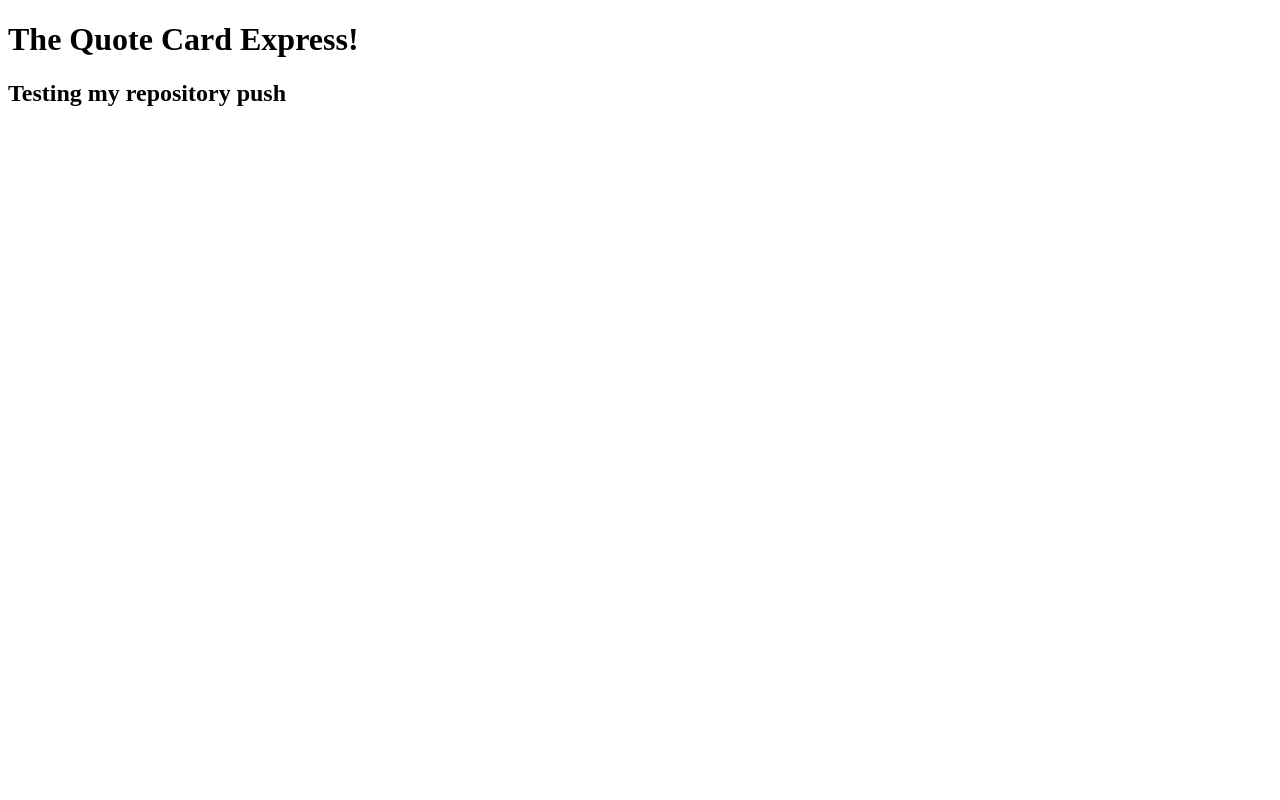
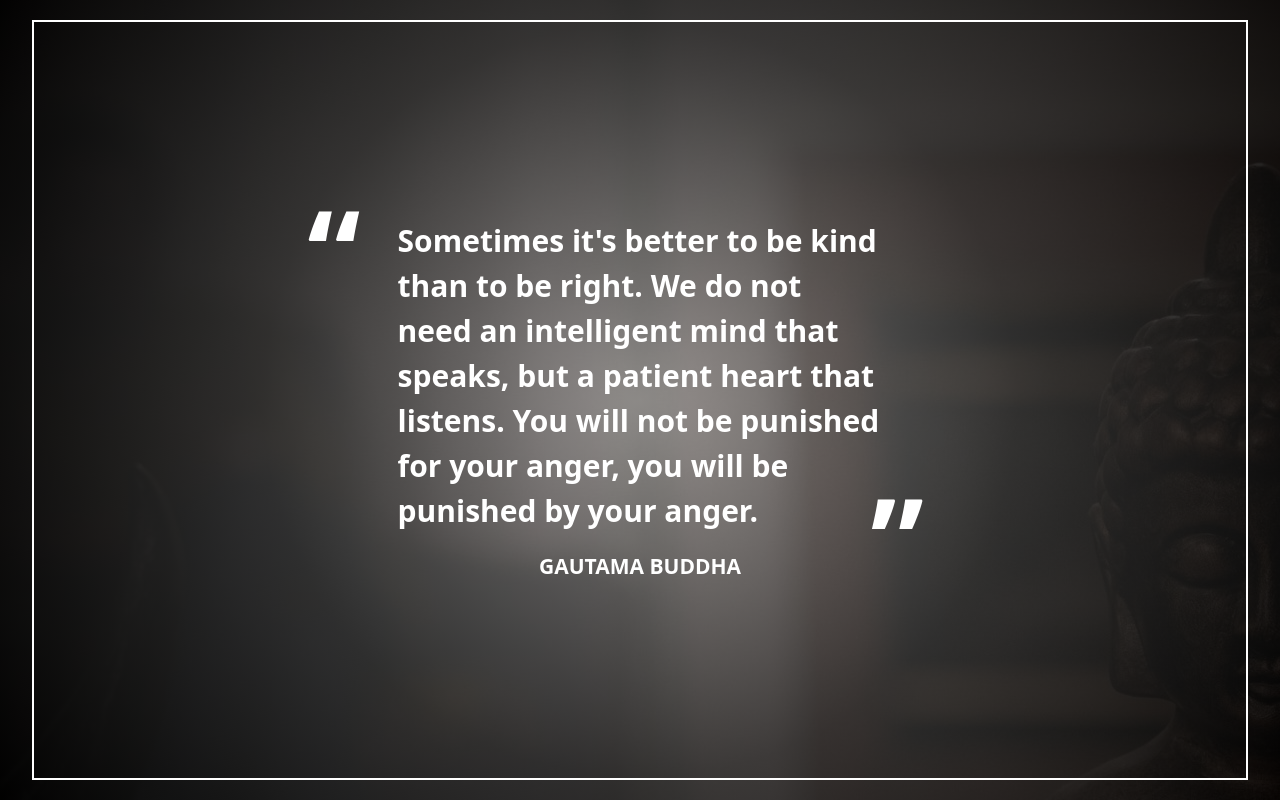
Before and after one commit to AnthonyTGarrett/the-quote-card-express, a website: page public/index.html in a window 1280 px wide. Drawn offline with Linux system fonts and the light colour scheme.

Commit message:
Mostly accurate with a different quote mark that I like better

```diff
--- /dev/null
+++ b/public/css/reset.css
@@ -0,0 +1,76 @@
+/* Basic Reset to remove default margins, paddings, and other inconsistencies */
+*,
+*::before,
+*::after {
+  box-sizing: border-box; /* Ensure consistent box-sizing for all elements */
+  margin: 0;
+  padding: 0;
+}
+
+/* Remove default bullet styles for lists */
+ul,
+ol {
+  list-style: none;
+}
+
+/* Remove default link underline and inherit color */
+a {
+  text-decoration: none;
+  color: inherit;
+}
+
+/* Set a consistent base font size and line-height */
+html {
+  font-size: 10px; /* 16px as default, adjust as needed */
+  line-height: 1.5;
+  -webkit-text-size-adjust: 100%; /* Prevent text resizing on mobile */
+  scroll-behavior: smooth; /* Smooth scrolling */
+}
+
+/* Ensure consistent appearance of media elements */
+img,
+picture,
+video,
+canvas {
+  display: block;
+  max-width: 100%;
+  height: auto;
+}
+
+/* Reset form elements for consistency */
+input,
+button,
+textarea,
+select {
+  font: inherit; /* Inherit font styles from body */
+  border: none;
+  background: none;
+  outline: none;
+}
+
+/* Remove default button styling and ensure pointer cursor */
+button {
+  cursor: pointer;
+}
+
+/* Set a consistent default for body */
+body {
+  min-height: 100vh;
+  text-rendering: optimizeSpeed; /* Enhance text rendering for better performance */
+  line-height: 1.5;
+  font-family: system-ui, -apple-system, BlinkMacSystemFont, 'Segoe UI', Roboto,
+    'Helvetica Neue', Arial, sans-serif;
+}
+
+/* Ensure consistent focus styles for accessibility */
+:focus-visible {
+  outline: 2px dashed #000; /* Customize to suit your design */
+}
+
+/* Remove all animations and transitions for users who prefer reduced motion */
+@media (prefers-reduced-motion: reduce) {
+  * {
+    animation: none;
+    transition: none;
+  }
+}
--- /dev/null
+++ b/public/css/style.css
@@ -0,0 +1,171 @@
+@import url(reset.css);
+
+.background-img {
+  background-image: radial-gradient(
+      circle,
+      rgba(153, 153, 153, 0.8) 0%,
+      rgba(50, 50, 50, 0.9) 50%,
+      rgba(0, 0, 0, 0.9) 100%
+    ),
+    url(../img/buddha.jpg);
+  position: absolute;
+  top: 0;
+  left: 0;
+  right: 0;
+  bottom: 0;
+  height: 100vh;
+  z-index: 1;
+}
+
+main.main {
+  height: 100vh;
+  display: flex;
+  justify-content: center;
+  align-items: center;
+  z-index: 2;
+}
+
+article.quote-container {
+  z-index: 5;
+  font-size: 2.2rem;
+  font-weight: bold;
+  color: #fff;
+  width: 95%;
+  height: 95%;
+  border: 2px solid #fff;
+  display: flex;
+  justify-content: center;
+  flex-direction: column;
+  align-items: center;
+}
+
+q:before {
+  position: absolute;
+  font-size: 4em;
+  line-height: 1;
+  top: 27%;
+  left: 5%;
+  content: '\201C';
+  display: none;
+}
+
+q:after {
+  position: absolute;
+  font-size: 4em;
+  line-height: 1;
+  top: 60%;
+  left: 80%;
+  content: '\201D';
+  display: none;
+}
+
+#quote {
+  width: 80%;
+}
+
+#author {
+  font-size: 2.1rem;
+  margin-top: 1.8rem;
+  text-transform: uppercase;
+}
+
+@media screen and (min-width: 768px) {
+  article.quote-container {
+    font-size: 3rem;
+  }
+  #quote {
+    width: 60%;
+  }
+
+  q:before {
+    position: absolute;
+    font-size: 4em;
+    line-height: 1;
+    top: 23%;
+    left: 13%;
+    content: '\201C';
+    display: block;
+  }
+
+  q:after {
+    position: absolute;
+    font-size: 4em;
+    line-height: 1;
+    top: 60%;
+    left: 75%;
+    content: '\201D';
+    display: block;
+  }
+}
+
+@media screen and (min-width: 992px) {
+  #quote {
+    width: 40%;
+  }
+
+  q:before {
+    position: absolute;
+    font-size: 3em;
+    line-height: 1;
+    top: 18%;
+    left: 25%;
+    content: '\201C';
+  }
+
+  q:after {
+    position: absolute;
+    font-size: 3em;
+    line-height: 1;
+    top: 67%;
+    left: 68%;
+    content: '\201D';
+  }
+}
+
+@media screen and (min-width: 1200px) {
+  #quote {
+    width: 40%;
+  }
+
+  q:before {
+    position: absolute;
+    font-size: 4em;
+    line-height: 1;
+    top: 24%;
+    left: 24%;
+    content: '\201C';
+  }
+
+  q:after {
+    position: absolute;
+    font-size: 4em;
+    line-height: 1;
+    top: 60%;
+    left: 68%;
+    content: '\201D';
+  }
+}
+
+@media screen and (min-width: 1400px) {
+  #quote {
+    width: 40%;
+  }
+
+  q:before {
+    position: absolute;
+    font-size: 4em;
+    line-height: 1;
+    top: 35%;
+    left: 27%;
+    content: '\201C';
+  }
+
+  q:after {
+    position: absolute;
+    font-size: 4em;
+    line-height: 1;
+    top: 55%;
+    left: 68%;
+    content: '\201D';
+  }
+}
--- a/public/index.html
+++ b/public/index.html
@@ -3,10 +3,22 @@
   <head>
     <meta charset="UTF-8" />
     <meta name="viewport" content="width=device-width, initial-scale=1.0" />
-    <title>The Quote Card Express!</title>
+    <link rel="stylesheet" href="./css/style.css" />
+    <title>Quote Card</title>
   </head>
   <body>
-    <h1>The Quote Card Express!</h1>
-    <h2>Testing my repository push</h2>
+    <main class="main">
+      <div class="background-img"></div>
+      <article class="quote-container">
+        <q id="quote" class="quote-text"
+          >Sometimes it's better to be kind than to be right. We do not need an
+          intelligent mind that speaks, but a patient heart that listens. You
+          will not be punished for your anger, you will be punished by your
+          anger.</q
+        >
+        <p id="author" class="author-text">Gautama Buddha</p>
+      </article>
+    </main>
+    <script src="./js/index.js"></script>
   </body>
 </html>
```
Also changed, not shown: mockup.jpg (added), public/img/buddha.jpg (added), public/js/index.js (added).
